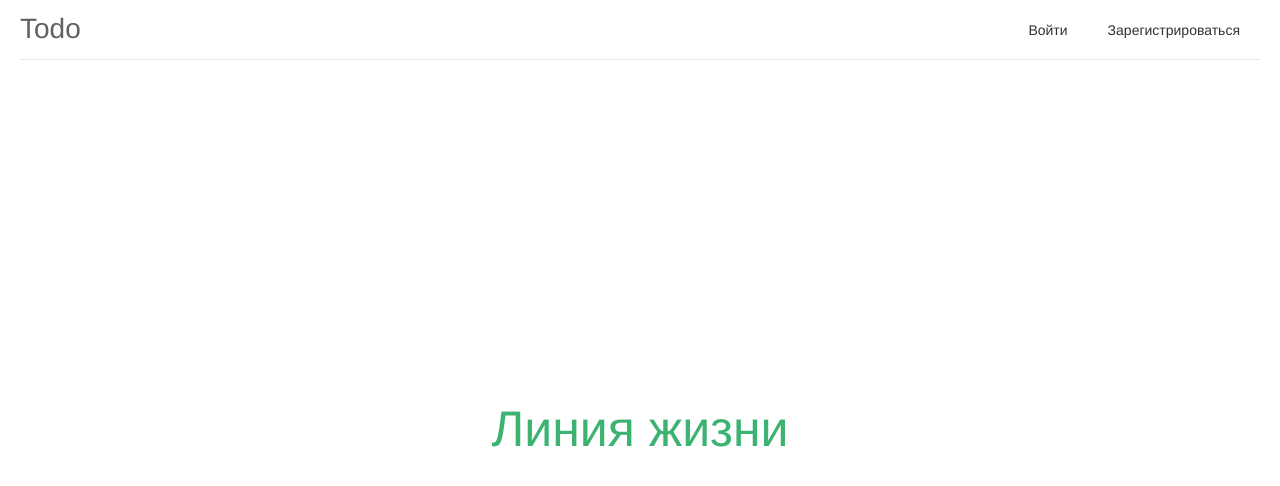
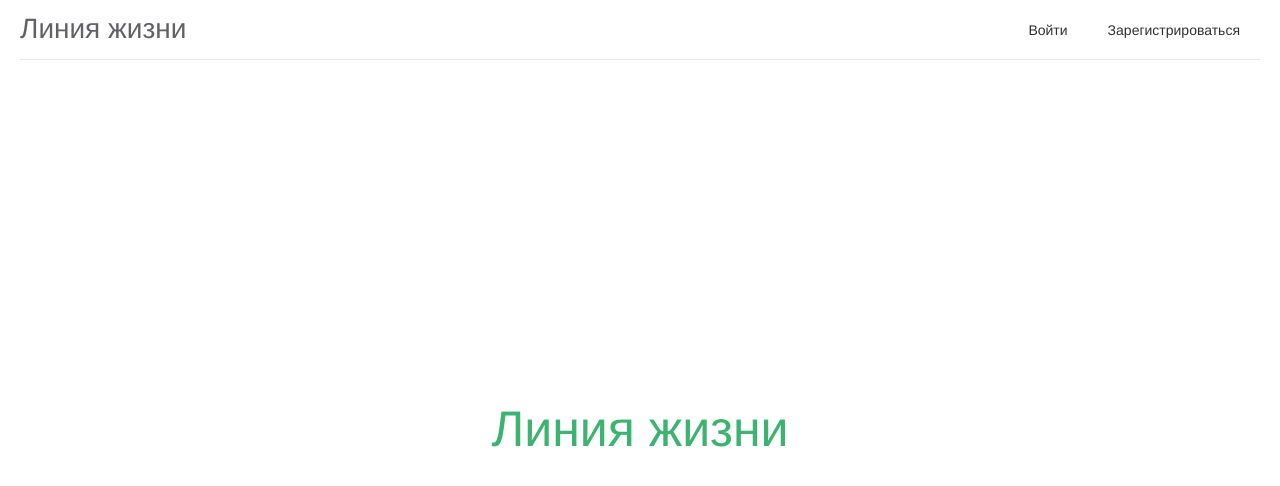
Before and after one commit to qoldy/llh, a Vue app: page / in a window 1280 px wide. Shown: the top 486 px of the page. Built offline with nearby package versions, Linux system fonts and the light colour scheme; no server answers.

Commit message:
Изменил лого

```diff
--- a/src/components/Header.vue
+++ b/src/components/Header.vue
@@ -1,15 +1,11 @@
 <template>
   <el-row class="header el-menu el-menu--horizontal">
+    <div class="left-area">
+      <router-link tag="h1" :to="{ name: 'data' }" class="logo"
+        >Линия жизни
+      </router-link>
+    </div>
     <template v-if="!isLoading">
-      <div class="left-area">
-        <router-link
-          v-if="isAnonymous"
-          tag="h1"
-          :to="{ name: 'home' }"
-          class="logo"
-          >Todo
-        </router-link>
-      </div>
       <ul class="menu">
         <template v-if="isAnonymous">
           <router-link
```
